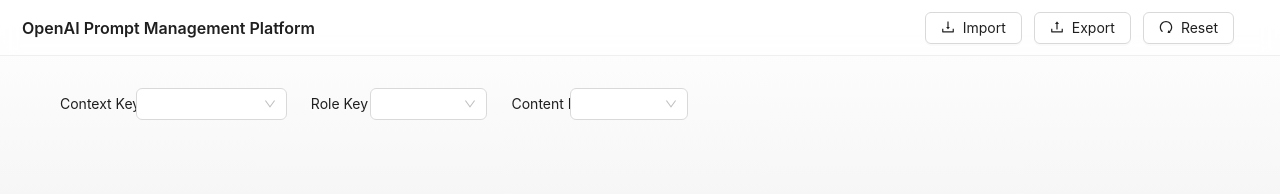
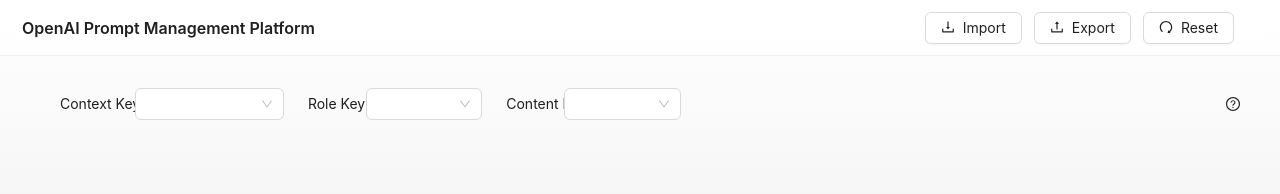
Before and after one commit to salphal/ai-prompt-front, a React (Vite) app: page /edit-prompt in a window 1280 px wide. Shown: the top 194 px of the page. Built offline with nearby package versions, Linux system fonts and the light colour scheme.

Commit message:
feat: ✨ add prompt usages info

```diff
--- a/src/constants/prompt.ts
+++ b/src/constants/prompt.ts
@@ -3,7 +3,7 @@ import {ERole} from "@/typings/prompt.ts";
 export enum PROMPT_CONTEXT_KEYS {
   role = 'role',
   content = 'content',
-  data = 'data',
+  date = 'date',
 }
 
 export const PROMPT_ROLES = [ERole.user, ERole.system, ERole.assistant];
@@ -11,7 +11,7 @@ export const PROMPT_ROLES = [ERole.user, ERole.system, ERole.assistant];
 export const PROMPT_CONTEXT_LABELS = {
   [PROMPT_CONTEXT_KEYS.role]: '角色',
   [PROMPT_CONTEXT_KEYS.content]: '内容',
-  [PROMPT_CONTEXT_KEYS.data]: '辅助信息',
+  [PROMPT_CONTEXT_KEYS.date]: '日期',
 }
 
 export enum PROMPT_MODEL_KEYS {
--- a/src/pages/edit-prompt/edit-prompt.tsx
+++ b/src/pages/edit-prompt/edit-prompt.tsx
@@ -1,18 +1,25 @@
 import React, {useEffect, useMemo, useState} from "react";
 import PromptMessage from "@/components/prompt-message";
 import {useLocation, useNavigate} from "react-router-dom";
-import {Button, Col, Form, Row, Select} from "antd";
+import {Button, Col, Flex, Form, Popover, Row, Select, Typography} from "antd";
 import usePromptStore, {setContextData, setPromptContextById} from "@/store/prompt.ts";
 import {useShallow} from "zustand/react/shallow";
 import {PROMPT_FORM_KEYS, PROMPT_FORM_LABELS} from "@/pages/edit-prompt/constants/form.ts";
 import {selectFilterOption} from "@/utils/antd/select.ts";
 import useEditPromptStore, {setPromptFormData} from "@/pages/edit-prompt/store.ts";
 import DraggableList from "@/components/draggable-list";
-import {CloseOutlined, VerticalAlignBottomOutlined, VerticalAlignTopOutlined} from '@ant-design/icons';
+import {
+  CloseOutlined,
+  QuestionCircleOutlined,
+  VerticalAlignBottomOutlined,
+  VerticalAlignTopOutlined
+} from '@ant-design/icons';
 import classNames from "classnames";
 import {v4 as uuidv4} from 'uuid';
 import useScroll from "@/hooks/useScroll.ts";
 import qs from "query-string";
+
+const {Title, Paragraph, Text, Link} = Typography;
 
 export interface EditPromptProps {
   [key: string]: any;
@@ -182,9 +189,14 @@ const EditPrompt: React.FC<EditPromptProps> = (props: EditPromptProps) => {
           labelAlign={'left'}
           onValuesChange={formOnValueChange}
         >
-          <Row className={classNames(['pl-5'])} gutter={24} justify="start">
+          <Flex className={classNames(['mb-10'])} justify={'space-between'}>
+            <Row className={classNames(['pl-5', 'flex-1'])} gutter={24} justify="start">
               <Col span={5}>
-              <Form.Item name={PROMPT_FORM_KEYS.contextKey} label={PROMPT_FORM_LABELS[PROMPT_FORM_KEYS.contextKey]}>
+                <Form.Item
+                  className={'!m-0'}
+                  name={PROMPT_FORM_KEYS.contextKey}
+                  label={PROMPT_FORM_LABELS[PROMPT_FORM_KEYS.contextKey]}
+                >
                   <Select
                     onChange={contextSelectOnChange}
                     options={columnKeysOptions()}
@@ -195,12 +207,20 @@ const EditPrompt: React.FC<EditPromptProps> = (props: EditPromptProps) => {
                 </Form.Item>
               </Col>
               <Col span={4}>
-              <Form.Item name={PROMPT_FORM_KEYS.roleKey} label={PROMPT_FORM_LABELS[PROMPT_FORM_KEYS.roleKey]}>
+                <Form.Item
+                  className={'!m-0'}
+                  name={PROMPT_FORM_KEYS.roleKey}
+                  label={PROMPT_FORM_LABELS[PROMPT_FORM_KEYS.roleKey]}
+                >
                   <Select options={contextKeysOptions()} filterOption={selectFilterOption} showSearch allowClear/>
                 </Form.Item>
               </Col>
               <Col span={4}>
-              <Form.Item name={PROMPT_FORM_KEYS.contentKey} label={PROMPT_FORM_LABELS[PROMPT_FORM_KEYS.contentKey]}>
+                <Form.Item
+                  className={'!m-0'}
+                  name={PROMPT_FORM_KEYS.contentKey}
+                  label={PROMPT_FORM_LABELS[PROMPT_FORM_KEYS.contentKey]}
+                >
                   <Select options={contextKeysOptions()} filterOption={selectFilterOption} showSearch allowClear/>
                 </Form.Item>
               </Col>
@@ -210,6 +230,33 @@ const EditPrompt: React.FC<EditPromptProps> = (props: EditPromptProps) => {
               {/*  </Form.Item>*/}
               {/*</Col>*/}
             </Row>
+            <Popover
+              placement="leftBottom"
+              title={<div></div>}
+              content={
+                <Typography>
+                  <Title level={5}>Role</Title>
+                  <Paragraph>
+                    <ul>
+                      <li>system?: 定义角色的使用场景</li>
+                      <li>user: 模拟用户发送的问题</li>
+                      <li>assistant: 模拟期望返回的结果</li>
+                    </ul>
+                  </Paragraph>
+                  <Title level={5}>Content</Title>
+                  <Paragraph>
+                    模拟的具体内容
+                  </Paragraph>
+                </Typography>
+              }
+            >
+              <QuestionCircleOutlined/>
+            </Popover>
+            {/*<div className={classNames(['mr-5'])}>*/}
+
+
+            {/*</div>*/}
+          </Flex>
         </Form>
 
         <DraggableList
```
Lines whose indentation alone changed are shown as unchanged.
